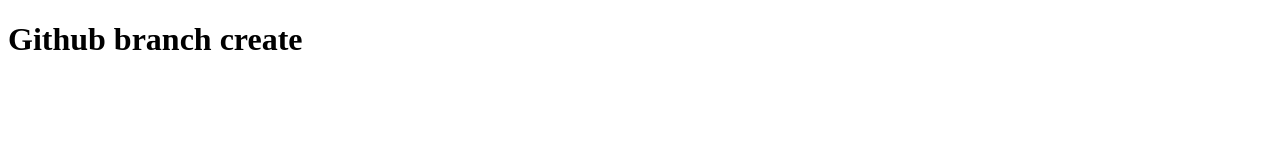
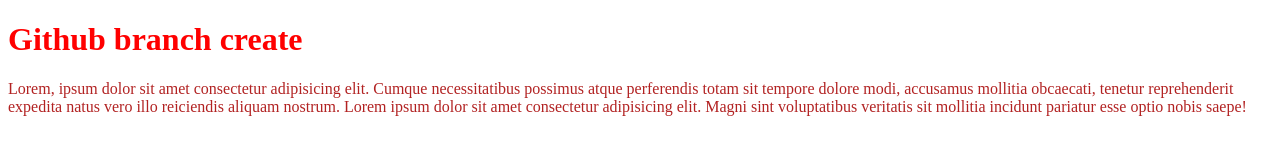
Before and after one commit to rasel726/git-prac, a plain HTML site: page index.html in a window 1280 px wide. Drawn offline with Linux system fonts and the light colour scheme.

Commit message:
CSS file & html code added

```diff
--- a/index.html
+++ b/index.html
@@ -1,13 +1,18 @@
 <!DOCTYPE html>
 <html lang="en">
-<head>
-    <meta charset="UTF-8">
-    <meta http-equiv="X-UA-Compatible" content="IE=edge">
-    <meta name="viewport" content="width=device-width, initial-scale=1.0">
+  <head>
+    <meta charset="UTF-8" />
+    <meta http-equiv="X-UA-Compatible" content="IE=edge" />
+    <meta name="viewport" content="width=device-width, initial-scale=1.0" />
     <title>Github branch create</title>
-</head>
-<body>
+    <link rel="stylesheet" href="style.css" />
+  </head>
+  <body>
     <h1>Github branch create</h1>
-
-</body>
+    <p>
+      Lorem, ipsum dolor sit amet consectetur adipisicing elit. Cumque necessitatibus possimus atque
+      perferendis totam sit tempore dolore modi, accusamus mollitia obcaecati, tenetur reprehenderit
+      expedita natus vero illo reiciendis aliquam nostrum. Lorem ipsum dolor sit amet consectetur adipisicing elit. Magni sint voluptatibus veritatis sit mollitia incidunt pariatur esse optio nobis saepe!
+    </p>
+  </body>
 </html>
--- /dev/null
+++ b/style.css
@@ -0,0 +1,7 @@
+h1 {
+  color: red;
+}
+
+p {
+  color: firebrick;
+}
```
